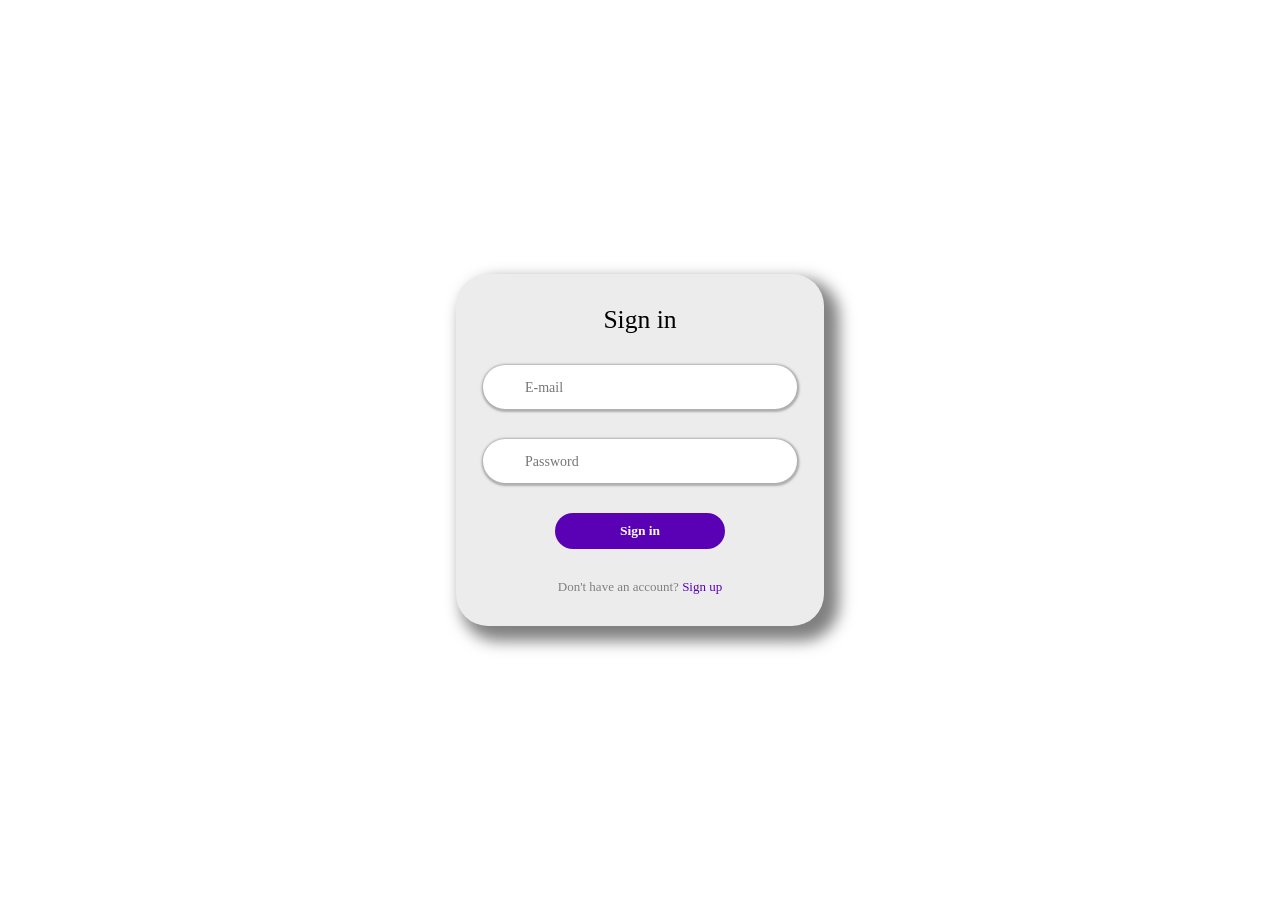
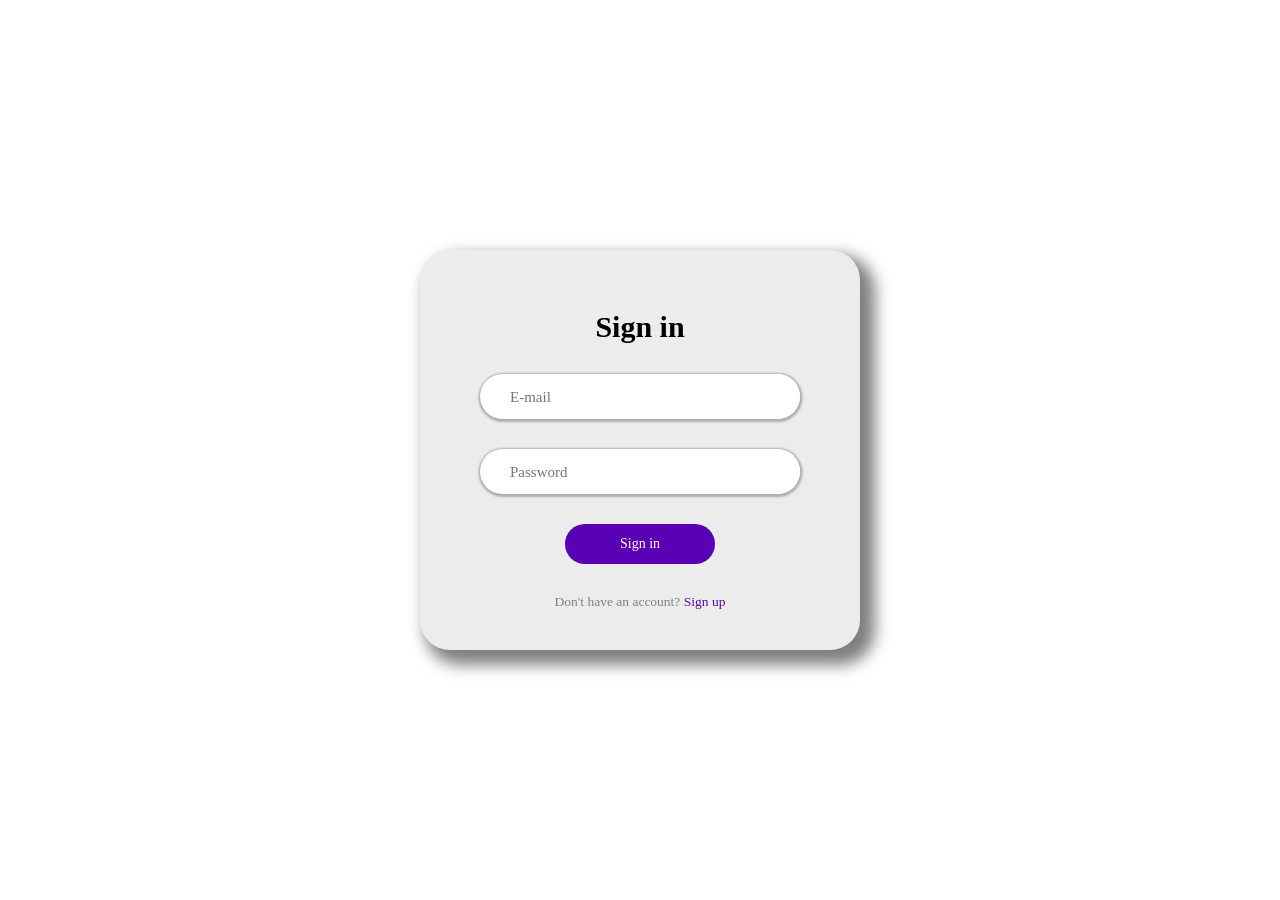

Updated Code

--- a/css/signin.css
+++ b/css/signin.css
@@ -14,93 +14,76 @@
   background-position: center;
   background-repeat: no-repeat;
   background-size: cover;
-  height: 100vh;
+  min-height: 100dvh;
 }
+/* For Sign up */
 .signin {
-  width: 23rem;
+  min-width: 440px;
   /* border: 2px solid black; */
-  height: 22rem;
+  min-height: 400px;
   display: flex;
   flex-direction: column;
-  border-radius: 2rem;
+  border-radius: 30px;
   background-color: #edeced;
   gap: 30px;
   box-shadow: 10px 10px 15px 5px rgba(0, 0, 0, 0.5);
-  align-items: center;
   justify-content: center;
+  align-items: center;
 }
 .signin h2 {
-  font-weight: 500;
-  font-size: 1.6rem;
+  font-weight: 550;
+  font-size: 30px;
+  margin-top: 20px;
 }
 #user-up {
-  border: none;
   align-items: center;
   border-radius: 30px;
-  background-color: #fff;
-  padding: 5px;
+  /* padding: 5px; */
   box-shadow: 0.5px 1px 2px 2px rgba(115, 114, 114, 0.5);
+  display: flex;
+  justify-content: center;
+  gap: 10px;
+  /* background-color: transparent; */
+  overflow: hidden;
+  background-color: #ffffff;
+}
+#user-up i {
+  font-size: 25px;
+  color: #5a00b5;
+  margin-left: 20px;
+}
+#user-up input {
+  height: 45px;
+  width: 290px;
+  border: none;
+  box-shadow: none;
+  outline: none;
+  font-size: 16px;
+  /* color: transparent; */
 }
 #user-up input::placeholder {
-  font-size: 14px;
-}
-.E-mail {
-  width: 19rem;
-  display: flex;
-  justify-content: center;
-  gap: 10px;
-  color: #5a00b5;
-  font-size: 16px;
-}
-.E-mail i {
-  font-size: 25px;
-}
-.E-mail input {
-  height: 34px;
-  width: 15rem;
-  border: none;
-  outline: none;
-  font-size: 15px;
-}
-
-.Password {
-  width: 19rem;
-  display: flex;
-  justify-content: center;
-  gap: 10px;
-  color: #5a00b5;
-  font-size: 16px;
-}
-.Password i {
-  font-size: 25px;
-}
-.Password input {
-  height: 34px;
-  width: 15rem;
-  border: none;
-  outline: none;
   font-size: 15px;
 }
 
 #btn {
-  padding: 10px;
-  width: 170px;
-  font-weight: bold;
-  font-size: 13.5px;
+  padding: 12px 55px;
+  /* width: 170px; */
+  font-weight: 400;
+  font-size: 14px;
   border-radius: 20px;
   color: #ffffff;
   background-color: #5a00b5;
   outline: none;
   border: none;
 }
-#btn:hover {
-  cursor: pointer;
-}
 .signin p {
-  font-size: 13px;
+  font-size: 13.5px;
   color: gray;
 }
 .signin p a {
   color: #5a00b5;
   text-decoration: none;
+}
+.create_button :hover {
+  cursor: pointer;
 }
